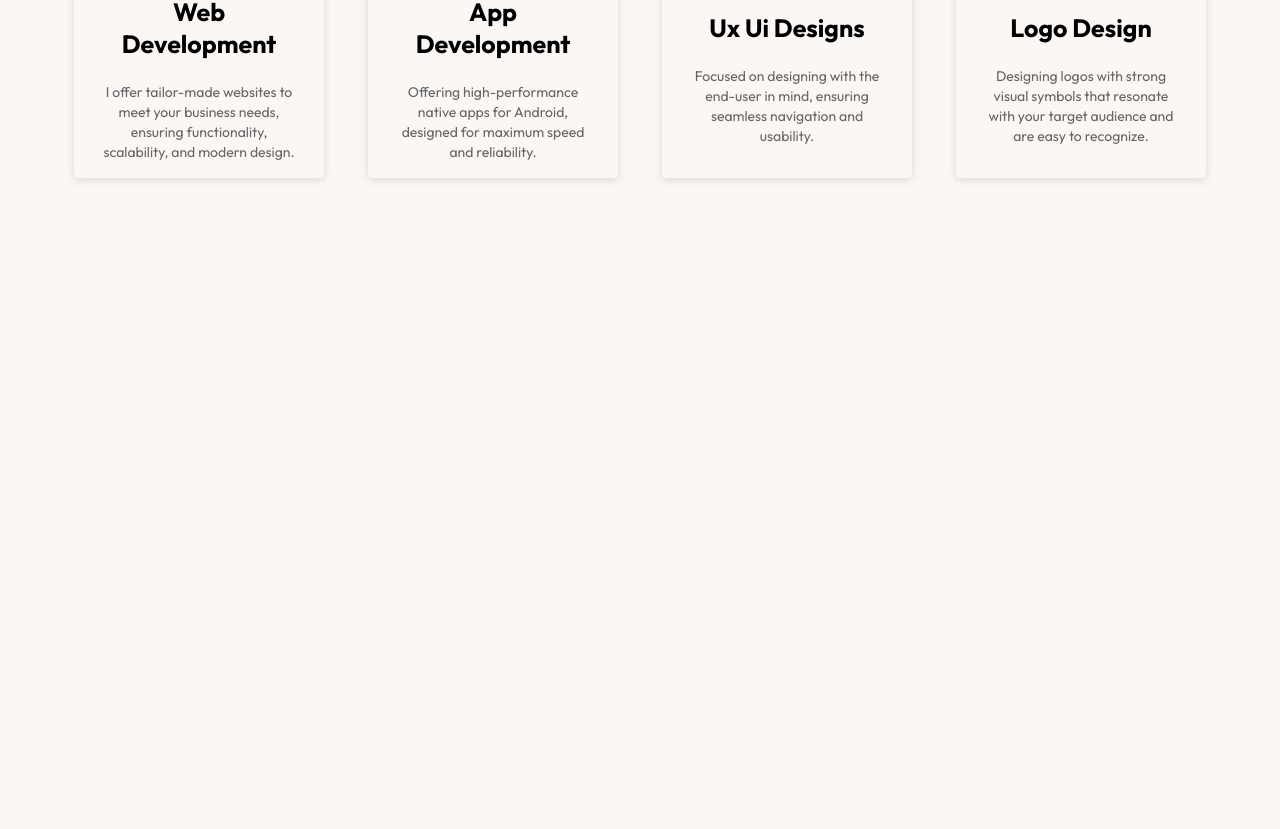
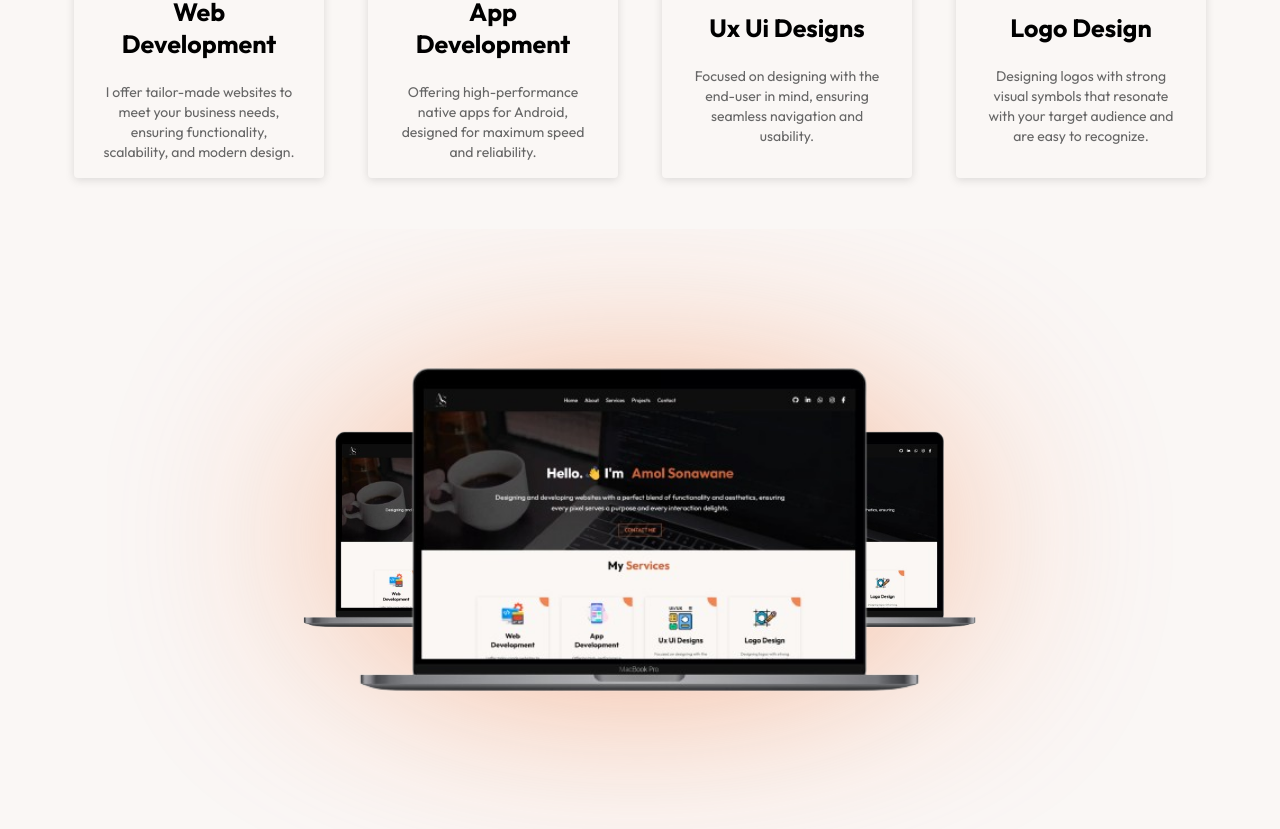
Before and after one commit to AmolSonawane1026/React-Portfolio-2024, a React (Vite) app: page / in a window 1280 px wide. Shown: the part 1074-1903 px from the top of the page. Before the commit the page ends 1303 px from the top, so only its background shows below. Built offline with nearby package versions, Linux system fonts and the light colour scheme.

Commit message:
Added MacBook Section below my services

```diff
--- a/src/Components/HomePage/HomePage.jsx
+++ b/src/Components/HomePage/HomePage.jsx
@@ -3,6 +3,7 @@ import Navbar from '../Navbar/Navbar'
 import Main from "../Main/Main"
 import Heading from '../Headings/Heading'
 import MyServices from '../MyServices/MyServices'
+import MacBookSite from '../MacBookSite/MacBookSite'
 const HomePage = () => {
   return (
   <>
@@ -10,6 +11,7 @@ const HomePage = () => {
     <Main/>
     <Heading/>
     <MyServices/>
+    <MacBookSite/>
   </>
   )
 }
--- /dev/null
+++ b/src/Components/MacBookSite/MacBookSite.css
@@ -0,0 +1,33 @@
+.MacBookMainDiv{
+    height: 100%;
+    width: 100%;
+    position: relative;
+    display: flex;
+    justify-content: center;
+    align-items: center;
+}
+
+.centerImg{
+    position: absolute;
+    height: 330px;
+    width: auto;
+    z-index: 9999;
+}
+.leftImg{
+    position: absolute;
+    height: 200px;
+    width: auto;
+    left: 300px;
+}
+
+.rightImg{
+    position: absolute;
+    height: 200px;
+    width: auto;
+    right: 300px;
+}
+
+.blob{
+    height: 600px;
+    width: auto;
+}
--- /dev/null
+++ b/src/Components/MacBookSite/MacBookSite.jsx
@@ -0,0 +1,18 @@
+import React from "react";
+import "./MacBookSite.css";
+import MacbookImg from "../../assets/MacBookSite.png";
+const MacBookSite = () => {
+  return (
+    <>
+      <div className="MacBookMainDiv">
+      <svg xmlns="http://www.w3.org/2000/svg" className="blob" version="1.1" xmlns:xlink="http://www.w3.org/1999/xlink" xmlns:svgjs="http://svgjs.dev/svgjs" viewBox="0 0 800 450" opacity="0.92"><defs><filter id="bbblurry-filter" x="-100%" y="-100%" width="400%" height="400%" filterUnits="objectBoundingBox" primitiveUnits="userSpaceOnUse" color-interpolation-filters="sRGB">
+      <feGaussianBlur stdDeviation="91" x="0%" y="0%" width="100%" height="100%" in="SourceGraphic" edgeMode="none" result="blur"></feGaussianBlur></filter></defs><g filter="url(#bbblurry-filter)"><ellipse rx="232.5" ry="80" cx="398.0864286704075" cy="230.33285089087315" fill="#f08553"></ellipse></g></svg>
+      <img src={MacbookImg} alt="Macbook image" className="leftImg"/>
+      <img src={MacbookImg} alt="Macbook image" className="centerImg"/>
+      <img src={MacbookImg} alt="Macbook image" className="rightImg"/>
+      </div>
+    </>
+  );
+};
+
+export default MacBookSite;
```
Also changed, not shown: src/assets/MacBookSite.png (added).
